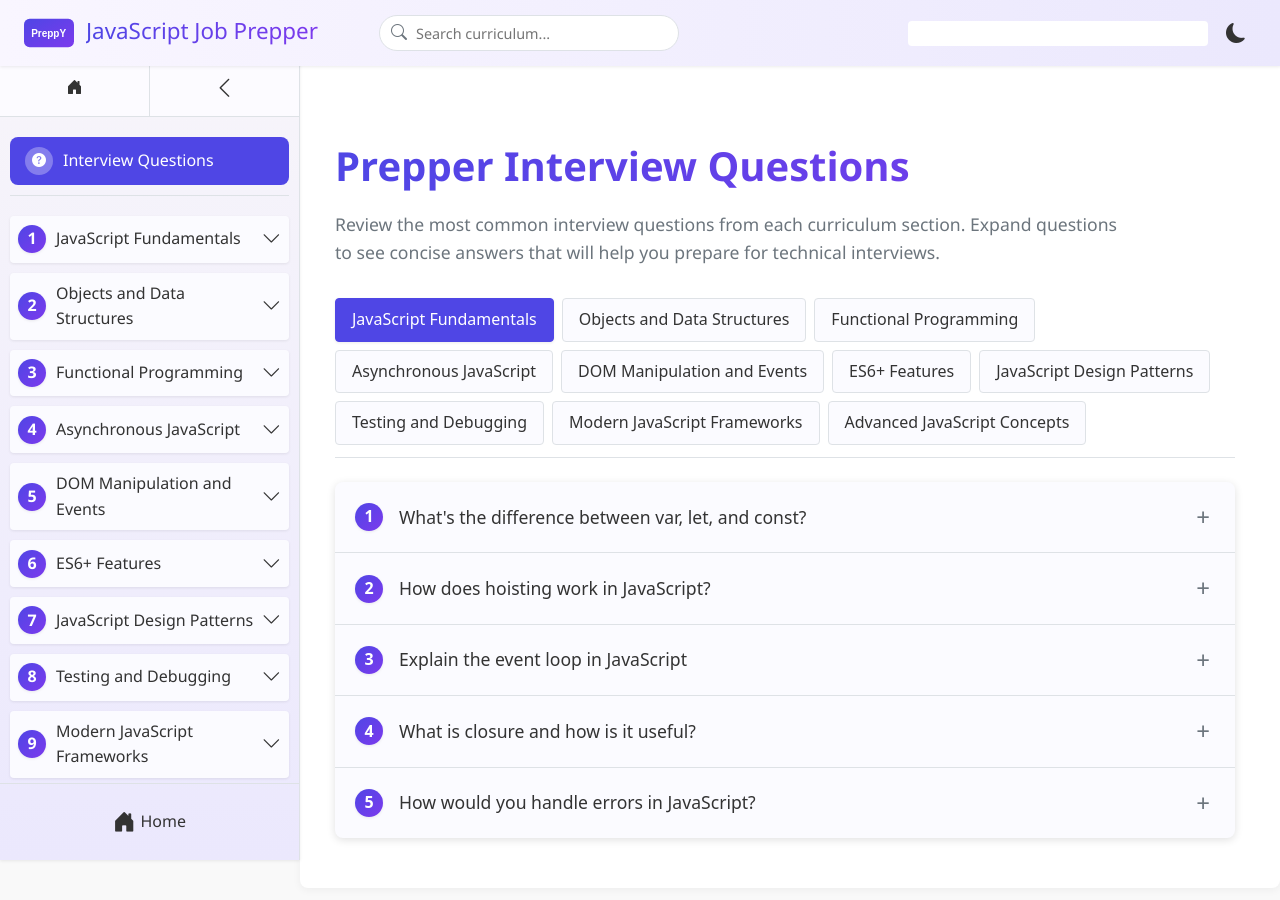
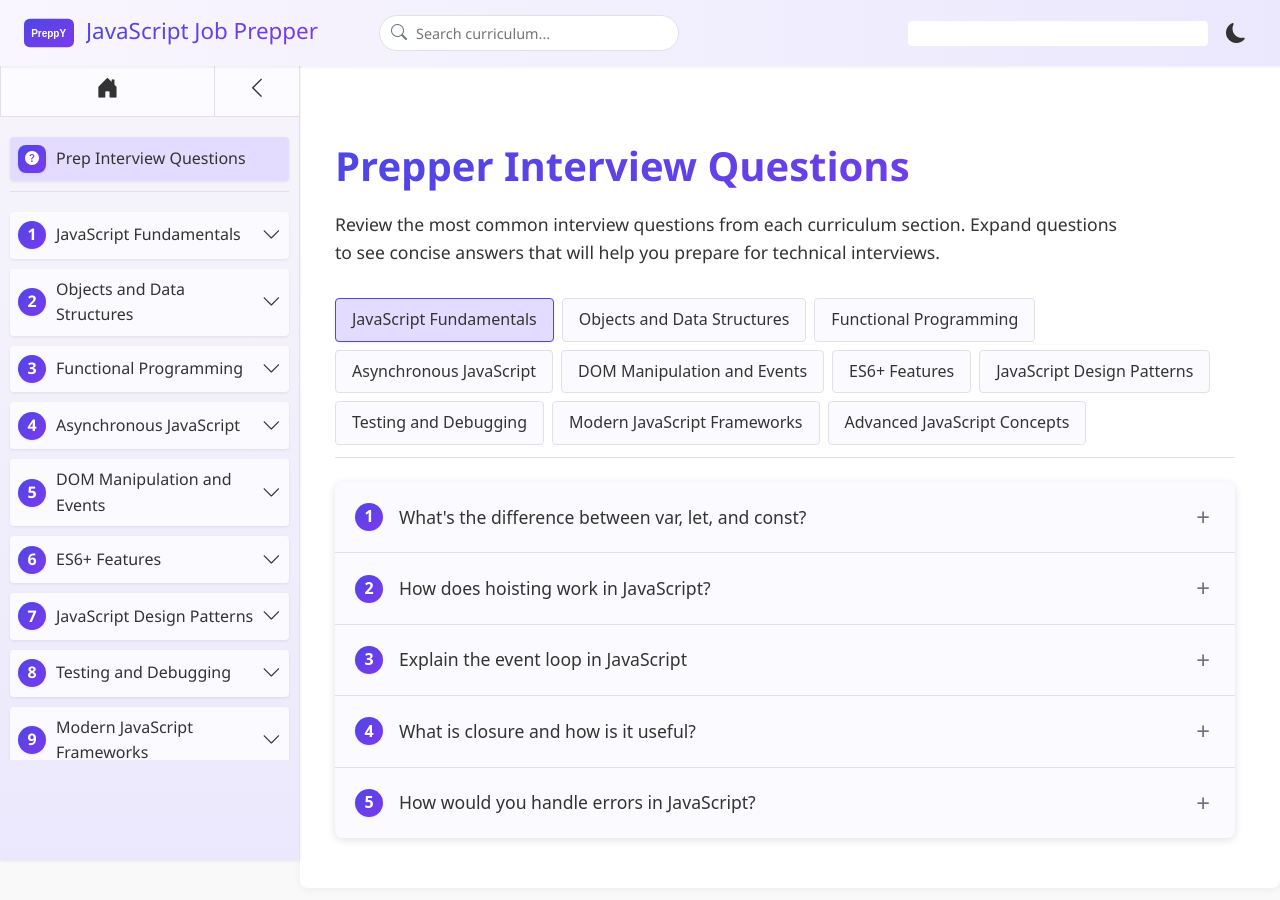
Before and after one commit to GeorgeBPrice/Preppy-Job-Prepper, a Vue app: page /interview-questions in a window 1280 px wide. Shown: the top 900 px of the page. Built offline with nearby package versions, Linux system fonts and the light colour scheme.

Commit message:
Improved Sidebar UI, and some CSS styles.

```diff
--- a/src/assets/styles/theme.css
+++ b/src/assets/styles/theme.css
@@ -24,8 +24,8 @@
 
   --border-color: #dee2e6;
   --hover-color: rgba(0, 0, 0, 0.05);
-  --sidebar-active: #d1ecf1;
-  --sidebar-active-border: #17a2b8;
+  --sidebar-active: #e4dcfe;
+  --sidebar-active-border: #5517b8;
 
   /* Shadow effects */
   --shadow-sm: 0 1px 3px rgba(0, 0, 0, 0.08);
--- a/src/components/AppSidebar.vue
+++ b/src/components/AppSidebar.vue
@@ -3,17 +3,15 @@
     <!-- Top Navigation Row -->
     <div class="sidebar-top-nav" :class="{ stacked: isCollapsed }">
       <!-- Home Button -->
-      <div class="sidebar-nav-button">
       <router-link
         to="/"
-          class="home-nav-link"
+        class="home-nav-link sidebar-nav-button sidebar-toggle d-none d-md-flex"
         :class="{ active: isHomeActive() }"
         title="Home"
-          @click="handleHomeClick"
+        @click="handleSectionClick()"
       >
         <i class="bi bi-house-door-fill"></i>
       </router-link>
-      </div>
 
       <!-- Collapse/Expand Button - Hidden on mobile -->
       <div class="sidebar-nav-button sidebar-toggle d-none d-md-flex" @click="$emit('toggle')">
@@ -21,18 +19,18 @@
       </div>
     </div>
 
+    <!-- Curriculum Menu -->
     <div class="sidebar-content" ref="sidebarContent">
-      <!-- Interview Questions - Highlighted with a distinct style -->
       <div class="section-item interview-questions-item">
         <router-link
           to="/interview-questions"
           class="interview-nav-link"
           :class="{ active: isInterviewActive(), collapsed: isCollapsed }"
-          title="Interview Questions"
-          @click="handleItemClick"
+          title="Prep Interview Questions"
+          @click="handleSectionClick()"
         >
           <span class="section-icon"><i class="bi bi-question-circle-fill"></i></span>
-          <span class="section-title" v-show="!isCollapsed">Interview Questions</span>
+          <span class="section-title" v-show="!isCollapsed">Prep Interview Questions</span>
         </router-link>
       </div>
 
@@ -94,13 +92,7 @@
       </div>
     </div>
 
-    <!-- Bottom Home Button (keeping this for consistency) -->
-    <div class="home-button">
-      <router-link to="/" title="Home" :class="{ active: isHomeActive() }" @click="handleHomeClick">
-        <i class="bi bi-house-door-fill"></i>
-        <span v-show="!isCollapsed">Home</span>
-      </router-link>
-    </div>
+    <div class="section-bottom"></div>
   </aside>
 </template>
 
@@ -121,7 +113,7 @@ const emit = defineEmits(['toggle', 'close', 'expand'])
 
 const route = useRoute()
 const progressStore = useProgressStore()
-const openSections = ref([]) // Start with all sections collapsed
+const openSections = ref([])
 const sidebarContent = ref(null)
 const sectionRefs = ref({})
 
@@ -132,7 +124,7 @@ watch(
     const currentSectionId = parseInt(newParams.sectionId)
 
     if (currentSectionId) {
-      // Close all other sections and only open the current one
+      // We only want the currently toggled menu section to be open
       openSections.value = [currentSectionId - 1]
 
       // Wait for DOM update after changing openSections
@@ -150,24 +142,21 @@ onMounted(async () => {
   const currentSectionId = parseInt(route.params.sectionId)
 
   if (currentSectionId) {
-    // Only open the section that matches the current route
     openSections.value = [currentSectionId - 1]
 
-    // Wait for DOM update
     await nextTick()
 
-    // Scroll to active section after component is mounted and sections are expanded
     scrollToSection(currentSectionId - 1)
   }
 })
 
-// Handle click on section header
 const handleSectionClick = (sectionIndex) => {
   // If sidebar is collapsed, expand it first then open the section
   if (props.isCollapsed) {
-    emit('expand') // Emit event to expand sidebar
+    // toggles the sidebar to expand
+    emit('toggle')
 
-    // After sidebar expands, open the section
+    // expands the menu section
     nextTick(() => {
       openSections.value = [sectionIndex]
       nextTick(() => {
@@ -176,20 +165,6 @@ const handleSectionClick = (sectionIndex) => {
     })
   } else {
     toggleSection(sectionIndex)
-  }
-}
-
-// Handle click on any item that should expand the sidebar if collapsed
-const handleItemClick = () => {
-  if (props.isCollapsed) {
-    emit('expand') // Emit event to expand sidebar
-  }
-}
-
-// Handle click on home button
-const handleHomeClick = () => {
-  if (props.isCollapsed) {
-    emit('expand') // Emit event to expand sidebar
   }
 }
 
@@ -336,14 +311,7 @@ const isChallengeCompleted = (sectionIndex) => {
 }
 
 .home-nav-link {
-  color: var(--text-color);
-  display: flex;
-  align-items: center;
-  justify-content: center;
-  text-decoration: none;
-  border-radius: 4px;
-  padding: 5px;
-  transition: all 0.2s ease;
+  flex: 3;
 }
 
 .home-nav-link:hover,
@@ -353,7 +321,6 @@ const isChallengeCompleted = (sectionIndex) => {
 
 .home-nav-link.active {
   color: var(--primary-color);
-  background-color: var(--sidebar-active);
 }
 
 .sidebar-content {
@@ -426,6 +393,10 @@ const isChallengeCompleted = (sectionIndex) => {
 
 .section-title {
   flex: 1;
+}
+
+.section-bottom {
+  padding: 50px;
 }
 
 .lesson-list {
@@ -511,17 +482,22 @@ const isChallengeCompleted = (sectionIndex) => {
 .interview-nav-link {
   display: flex;
   align-items: center;
-  padding: 10px 15px;
-  border-radius: 8px;
+  padding: 8px;
+  cursor: pointer;
+  border-radius: 4px;
+  background-color: var(--bg-card);
+  transition: background-color 0.2s ease;
+  color: var(--text-color);
+  box-shadow: var(--shadow-sm);
   text-decoration: none;
-  color: var(--text-color);
-  transition: all 0.2s ease;
 }
 
 /* Handle collapsed state for interview link */
 .interview-nav-link.collapsed {
   justify-content: center;
   padding: 10px 0;
+  background-color: var(--bg-card);
+  box-shadow: var(--shadow-sm);
 }
 
 .interview-nav-link:hover {
@@ -529,20 +505,22 @@ const isChallengeCompleted = (sectionIndex) => {
 }
 
 .interview-nav-link.active {
-  background-color: var(--primary-color);
-  color: white;
+  background-color: var(--sidebar-active);
 }
 
 .section-icon {
+  margin-right: 10px;
+  font-weight: bold;
+  min-width: 28px;
+  height: 28px;
   display: flex;
   align-items: center;
   justify-content: center;
-  width: 28px;
-  height: 28px;
-  background-color: rgba(255, 255, 255, 0.2);
-  border-radius: 50%;
-  margin-right: 10px;
-  transition: margin 0.3s ease;
+  background: var(--section-number-gradient);
+  color: var(--text-light);
+  border-radius: 8px;
+  transition: all 0.2s ease;
+  box-shadow: var(--shadow-sm);
 }
 
 /* Remove margin when sidebar is collapsed */
--- a/src/components/InterviewQuestions.vue
+++ b/src/components/InterviewQuestions.vue
@@ -500,8 +500,8 @@ const toggleQuestion = (index) => {
 }
 
 .tab-button.active {
-  background: var(--primary-color);
-  color: var(--text-light);
+  background: var(--sidebar-active);
+  color: var(--text-color);
   border-color: var(--primary-color);
   box-shadow: var(--shadow-sm);
 }
--- a/src/views/InterviewQuestionsView.vue
+++ b/src/views/InterviewQuestionsView.vue
@@ -85,7 +85,7 @@ onMounted(() => {
 
 .view-description {
   font-size: 1.1rem;
-  color: #6c757d;
+  color: var(--text-color);
   max-width: 800px;
   margin-bottom: 2rem;
 }
```
Lines whose indentation alone changed are shown as unchanged.
